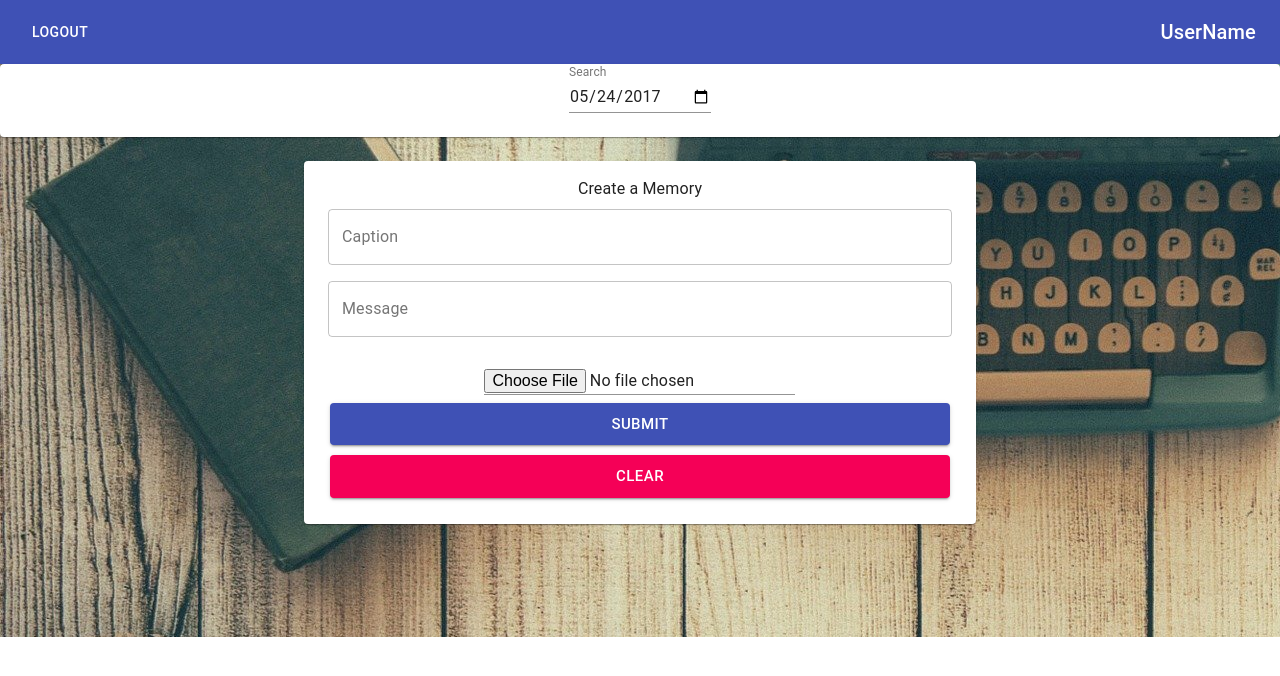
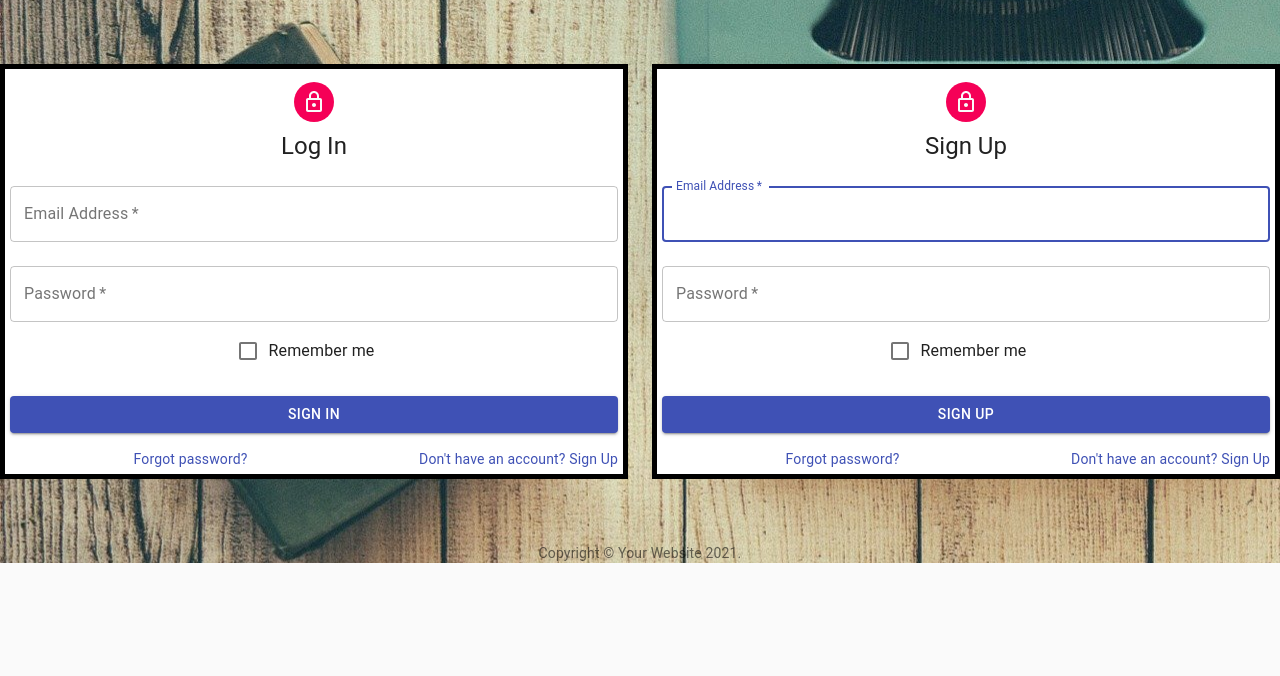
Before and after one commit to leskbook/Digital-Diary, a React (Create React App) app in the folder client/: page / in a window 1280 px wide. Shown: the top 676 px of the page. Built offline with nearby package versions, Linux system fonts and the light colour scheme.

Commit message:
added login page

```diff
--- a/client/src/App.js
+++ b/client/src/App.js
@@ -3,14 +3,17 @@
 import Search from "./components/memoSearch"
 import List from "./components/memoList"
 import image from "./images/MainPage.jpg";
+import SignIn from "./components/login"
 import {BrowserRouter as Router,Route,Switch,Redirect} from "react-router-dom";
 function App() {
   return (
     <div className="App"  style={{backgroundImage: 'url('+image+')'}}>
       <Router>
     <div className="App" >
+    <Route exact={true} path="/" component={SignIn} />
         <Route exact={true} path="/list" component={List} />
-        <Route exact={true} path="/" component={Search} />
+        <Route exact={true} path="/search" component={Search} />
+
     </div>
     </Router>
     </div>
--- /dev/null
+++ b/client/src/components/login.js
@@ -0,0 +1,190 @@
+import React from 'react';
+import Avatar from '@material-ui/core/Avatar';
+import Button from '@material-ui/core/Button';
+import CssBaseline from '@material-ui/core/CssBaseline';
+import TextField from '@material-ui/core/TextField';
+import FormControlLabel from '@material-ui/core/FormControlLabel';
+import Checkbox from '@material-ui/core/Checkbox';
+import Link from '@material-ui/core/Link';
+import Grid from '@material-ui/core/Grid';
+import Box from '@material-ui/core/Box';
+import LockOutlinedIcon from '@material-ui/icons/LockOutlined';
+import Typography from '@material-ui/core/Typography';
+import { makeStyles } from '@material-ui/core/styles';
+import Container from '@material-ui/core/Container';
+
+
+function Copyright() {
+  return (
+    <Typography variant="body2" color="textSecondary" align="center">
+      {'Copyright © '}
+      <Link color="inherit" href="https://material-ui.com/">
+        Your Website
+      </Link>{' '}
+      {new Date().getFullYear()}
+      {'.'}
+    </Typography>
+  );
+}
+
+const useStyles = makeStyles((theme) => ({
+  paper: {
+    width: "100%",
+    borderStyle: 'solid',
+    borderWidth: '5px',
+    borderColor: "black",
+    padding: '5px',
+    backgroundColor: 'white',
+    marginTop: theme.spacing(8),
+    display: 'flex',
+    flexDirection: 'column',
+    alignItems: 'center',
+  },
+  avatar: {
+    margin: theme.spacing(1),
+    backgroundColor: theme.palette.secondary.main,
+  },
+  form: {
+    width: '100%',
+    marginTop: theme.spacing(1),
+  },
+  submit: {
+    margin: theme.spacing(3, 0, 2),
+  },
+
+}));
+
+export default function SignIn() {
+  const classes = useStyles();
+
+  return (
+<div>
+         <CssBaseline />
+      <Grid container spacing={3}>
+        <Grid item xs={6}>
+      <div className={classes.paper}>
+        <Avatar className={classes.avatar}>
+          <LockOutlinedIcon />
+        </Avatar>
+        <Typography component="h1" variant="h5">
+          Log In
+        </Typography>
+        <form className={classes.form} noValidate>
+          <TextField
+            variant="outlined"
+            margin="normal"
+            required
+            fullWidth
+            id="email"
+            label="Email Address"
+            name="email"
+            autoComplete="email"
+            autoFocus
+          />
+          <TextField
+            variant="outlined"
+            margin="normal"
+            required
+            fullWidth
+            name="password"
+            label="Password"
+            type="password"
+            id="password"
+            autoComplete="current-password"
+          />
+          <FormControlLabel
+            control={<Checkbox value="remember" color="primary" />}
+            label="Remember me"
+          />
+          <Button
+            type="submit"
+            fullWidth
+            variant="contained"
+            color="primary"
+            className={classes.submit}
+          >
+            Sign In
+          </Button>
+          <Grid container spacing={6}>
+            <Grid item xs>
+              <Link href="#" variant="body2">
+                Forgot password?
+              </Link>
+            </Grid>
+            <Grid item>
+              <Link href="#" variant="body2">
+                {"Don't have an account? Sign Up"}
+              </Link>
+            </Grid>
+          </Grid>
+        </form>
+      </div>
+      </Grid>
+
+      <Grid item xs={6}>
+
+      <div className={classes.paper}>
+        <Avatar className={classes.avatar}>
+          <LockOutlinedIcon />
+        </Avatar>
+        <Typography component="h1" variant="h5">
+          Sign Up
+        </Typography>
+        <form className={classes.form} noValidate>
+          <TextField
+            variant="outlined"
+            margin="normal"
+            required
+            fullWidth
+            id="email"
+            label="Email Address"
+            name="email"
+            autoComplete="email"
+            autoFocus
+          />
+          <TextField
+            variant="outlined"
+            margin="normal"
+            required
+            fullWidth
+            name="password"
+            label="Password"
+            type="password"
+            id="password"
+            autoComplete="current-password"
+          />
+          <FormControlLabel
+            control={<Checkbox value="remember" color="primary" />}
+            label="Remember me"
+          />
+          <Button
+            type="submit"
+            fullWidth
+            variant="contained"
+            color="primary"
+            className={classes.submit}
+          >
+            Sign Up
+          </Button>
+          <Grid container spacing={6}>
+            <Grid item xs>
+              <Link href="#" variant="body2">
+                Forgot password?
+              </Link>
+            </Grid>
+            <Grid item>
+              <Link href="#" variant="body2">
+                {"Don't have an account? Sign Up"}
+              </Link>
+            </Grid>
+          </Grid>
+        </form>
+      </div>
+      </Grid>
+      </Grid>
+      <Box mt={8}>
+        <Copyright />
+      </Box>
+      </div>
+  );
+}
```
Also changed, not shown: 1 other file (tests, documents, lock files or other folders).
